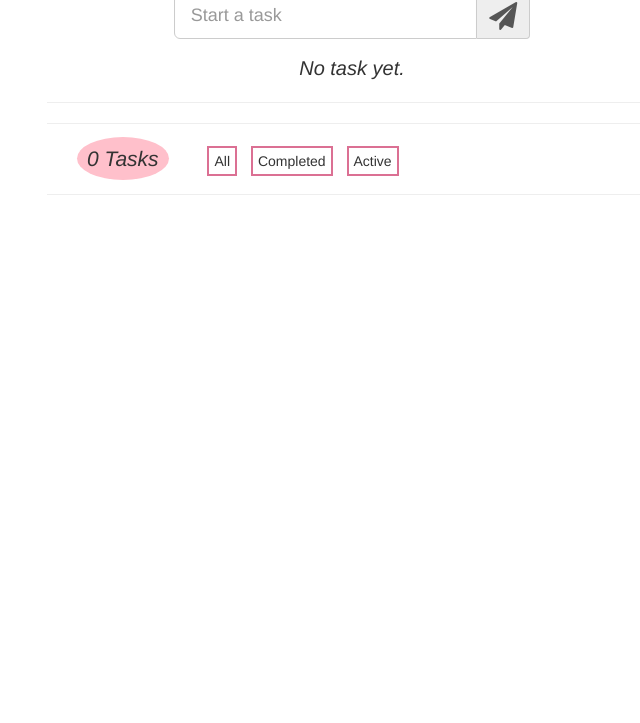
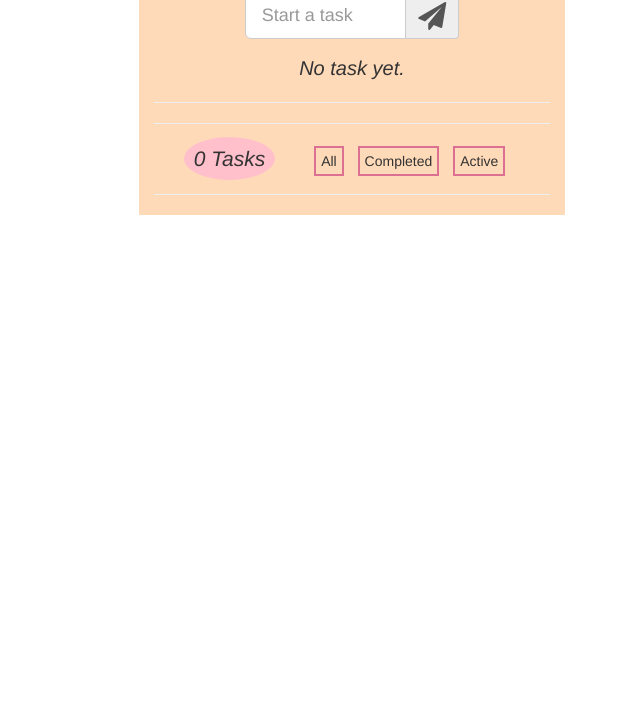
Before and after one commit to elitenoire/CodeCampLog, a plain HTML site: page myToDo/index.html in a window 1280 px wide. Shown: the part 77-800 px from the top of the page, without its empty margins (288-928 px from the left). Drawn offline with nearby package versions, Linux system fonts and the light colour scheme; a web font is replaced by a local one.

Commit message:
added comments to app.js changed the color of the todo app

```diff
--- a/myToDo/css/style.css
+++ b/myToDo/css/style.css
@@ -1,3 +1,6 @@
+.boxed {
+    background-color: peachpuff;
+}
 h1 {
     text-align: center;
     font-family: 'Rubik', sans-serif;
--- a/myToDo/index.html
+++ b/myToDo/index.html
@@ -17,7 +17,7 @@
     <div class="main">
         <div class="container-fluid">
             <div class="row">
-                <div class="col-md-6 col-md-offset-3">
+                <div class="col-md-4 col-md-offset-4 boxed">
 
                     <h1>ToDos</h1>
                     <div class="col-md-12 center-block">
@@ -40,9 +40,6 @@
                     <div class="clearfix"></div>
 
                     <div class="list">
-                        <div class="empty">
-
-                        </div>
                         <div class="items">
                             <!-- Insert todos here with jQuery -->
                         </div>
--- a/myToDo/script/app.js
+++ b/myToDo/script/app.js
@@ -1,55 +1,44 @@
 $(document).ready(function () {
-    // Format of a todo object
-    // var todo1 = {
-    //     activity: 'Gimme a task',
-    //     id: '001',
-    //     created: Date(),
-    //     completed: true,
-    // };
 
-    // var todo2 = {
-    //     activity: 'Create UI for App',
-    //     id: '002',
-    //     created: Date(),
-    //     completed: false,
-    // };
     // An array to store all todos
-    // var todos = [todo1, todo2];
     var todos = [];
 
     //htmlstring for an empty todo
-    var $empty = $(`<p>No task yet.</p>
-                    <hr>`)
+    var $empty = $(`<div class="empty"><p>No task yet.</p>
+                    <hr></div>`)
 
     //Display todos only if there is a task to show
     function renderTodo() {
         //Clear all todos before rendering
-        $('.empty').empty();
         $('.items').empty();
 
-        if (!todos.length) {
-            $('.empty').append($empty)
-        } else {
+        if (!todos.length) {//if no todo - display 'no task yet'
+            $('.items').append($empty)
+        } else {//add and display todo
             for (var i = 0; i < todos.length; i++) {
-                var $todoItem = $(`<div id=${todos[i].id} class="todo ${(todos[i].completed)?"completed":""}">
+                var todoItem = $(`<div id=${todos[i].id} class="todo ${(todos[i].completed)?"completed":""}">
                                 <input class="item-box" type="checkbox" ${(todos[i].completed)?"checked":""}><span>${todos[i].activity}</span>
                                 <i class="pull-right close">x</i>
                             </div>`)
-                $('.items').append($todoItem)
+                $('.items').append(todoItem)
             }
         }
+        //display number of todos
         $('#todo-count').html(todos.length + ' Task' + (todos.length === 1 ? '' : 's'));
-        // addHoverToDOM();
+        //On hover, make delete button visible
         $('.todo').hover(makeVisible);
+        //Mark as completed/uncompleted when checkbox is clicked
         $('.item-box').change(checkChange);
+        //Delete todo when delete button is clicked
         $('.close').click(deleteTodo);
 
     }
-
+    //Make the 'x' button visible when a todo is hovered on
     function makeVisible() {
         $(this).find('.close').toggle()
     }
 
+    //Toggle the state of a todo checkbox when clicked
     function checkChange() {
         var $id = $(this).parent().attr('id');
         todos = todos.map(todo => {
@@ -60,17 +49,22 @@ $(document).ready(function () {
         });
         renderTodo();
     }
-
+    //Delete a todo task on clicking on the 'x' button
     function deleteTodo() {
         var $id = $(this).parent().attr('id');
         todos = todos.filter(todo => todo.id !== $id);
         renderTodo();
     }
 
+    //Submit todo input
     $('#todo-submit').click(function () {
         $('#todo-form').submit()
     })
 
+    //Prevent reloading for each submission, for empty input do nothing,
+    //Add each todo with most current at the top,
+    //Reset todo form input after submission
+    //Render to display changes
     $('#todo-form').submit(function (e) {
         e.preventDefault();
         var $todoTask = $('[name=todo-task]').val();
@@ -80,7 +74,7 @@ $(document).ready(function () {
 
         renderTodo();
     })
-
+    //Create a todo object using input from form
     function createTodo(task) {
         return {
             activity: task,
@@ -90,7 +84,7 @@ $(document).ready(function () {
         }
 
     }
-
+    //render todo when DOM is ready
     renderTodo();
 
 })
```
